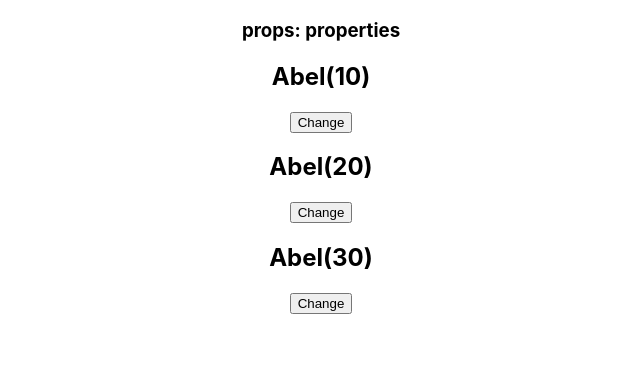
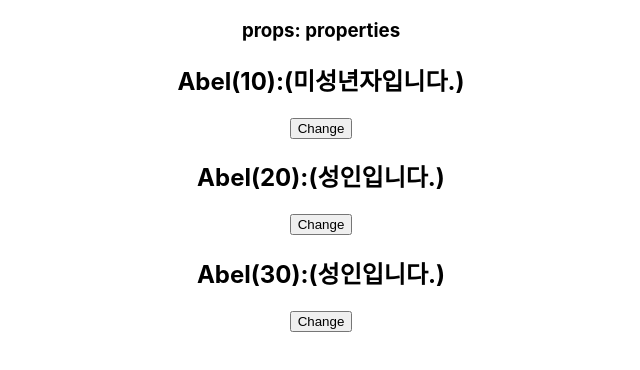
Before and after one commit to Dong-hyeun/voca, a React (Create React App) app: page / in a window 1280 px wide. Shown: the top 370 px of the page, without its empty margins (319-959 px from the left). Built offline with nearby package versions, Linux system fonts and the light colour scheme.

Commit message:
props (2)

```diff
--- a/src/component/Hello.js
+++ b/src/component/Hello.js
@@ -1,16 +1,14 @@
 import { useState } from 'react';
-export default function Hello(props) {
-    console.log(props)
+export default function Hello({ age }) {
     const [name, setName] = useState('Abel');
-    const [age, setAge] = useState(props.age);
+    const msg = age > 19 ? '성인입니다.' : '미성년자입니다.';
 
     return (
         <div>
-            <h2>{name}({age})</h2>
+            <h2>{name}({age}):({msg})</h2>
             <button
                 onClick={() => {
                     setName(name === 'Abel' ? 'Jane' : 'Abel');
-                    setAge(age + 1)
                 }}
             >
                 Change
```
